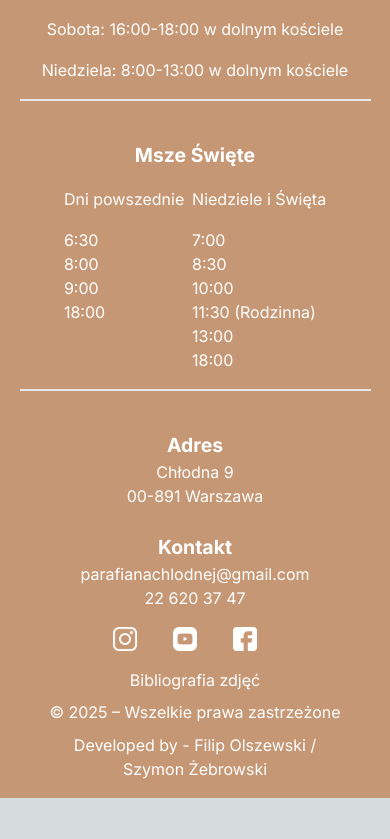
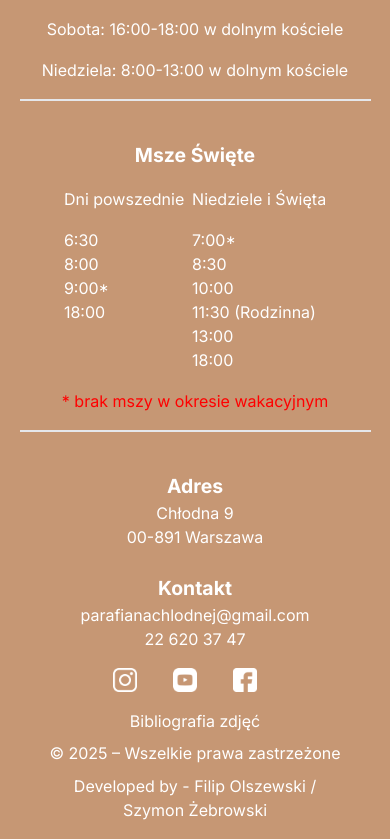
Before and after one commit to iserton/parish-dotcom, a Next.js app: page /parafia/ciekawostki in a window 390 px wide. Shown: the part 6476-7315 px from the top of the page. Before the commit the page ends 7274 px from the top, so only its background shows below. Built offline with nearby package versions, Linux system fonts and the light colour scheme.

Commit message:
hours updated

```diff
--- a/app/components/footer.jsx
+++ b/app/components/footer.jsx
@@ -56,18 +56,21 @@ const Footer = () => {
                     <h4>Dni powszednie</h4>
                     <p className='mt-[2vh]'>6:30</p>
                     <p>8:00</p>
-                    <p>9:00</p>
+                    <p>9:00*</p>
                     <p>18:00</p>
                 </div>
                 <div className='ml-[2vw]'>
                     <h4>Niedziele i Święta</h4>
-                    <p className='mt-[2vh]'>7:00</p>
+                    <p className='mt-[2vh]'>7:00*</p>
                     <p>8:30</p>
                     <p>10:00</p>
                     <p>11:30 (Rodzinna)</p>
                     <p>13:00</p>
                     <p>18:00</p>
                 </div>
+            </div>
+            <div>
+                <p className='mt-[2vh] text-[#ff0000]'>* brak mszy w okresie wakacyjnym</p>
             </div>
         </div>
         <div className='w-full md:w-[20%] md:mx-[2vw] flex flex-col border-b-[2px] items-center md:items-stretch md:border-b-[0px] pb-[2vh] md:pb-0 mt-[2vh] md:mt-0'>
--- a/app/components/home/hours.jsx
+++ b/app/components/home/hours.jsx
@@ -20,18 +20,21 @@ const Hours = () => {
                             <h4 className='font-bold text-[2.3vh]'>Dni powszednie</h4>
                             <p className='mt-[2vh]'>6:30</p>
                             <p>8:00</p>
-                            <p>9:00</p>
+                            <p>9:00<span className='text-[#ff0000]'>*</span></p>
                             <p>18:00</p>
                         </div>
                         <div className=''>
                             <h4 className='font-bold text-[2.3vh]'>Niedziele i święta</h4>
-                            <p className='mt-[2vh]'>7:00</p>
+                            <p className='mt-[2vh]'>7:00<span className='text-[#ff0000]'>*</span></p>
                             <p>8:30</p>
                             <p>10:00</p>
                             <p>11:30 (Rodzinna)</p>
                             <p>13:00</p>
                             <p>18:00</p>
                         </div>
+                    </div>
+                    <div className='mt-[2vh] md:hidden'>
+                        <p className='mt-[1vh] text-[1.8vh] text-[#ff0000]'>UWAGA! W okresie wakacyjnym, <span className='underline'>nie ma</span> <br /> mszy o 9:00 w dni powszednie oraz o 7:00 <br /> w Niedziele i Święta.</p>
                     </div>
                 </div>
 
@@ -42,6 +45,9 @@ const Hours = () => {
                     <p className='mt-[2vh]'>Niedziela: 8:00-13:00 w dolnym kościele</p>
                 </div>
             </div>
+            <div className='hidden md:inline-block mt-[2vh]'>
+                <p className='mt-[1vh] text-[1.8vh] text-[#ff0000]'>UWAGA! W okresie wakacyjnym, <span className='underline'>nie ma</span> mszy o 9:00 w dni powszednie oraz o 7:00 w Niedziele i Święta.</p>
+            </div>
 
         </div>
     </div>
```
Also changed, not shown: app/nabozenstwa/content.jsx (+6 -3 lines).
